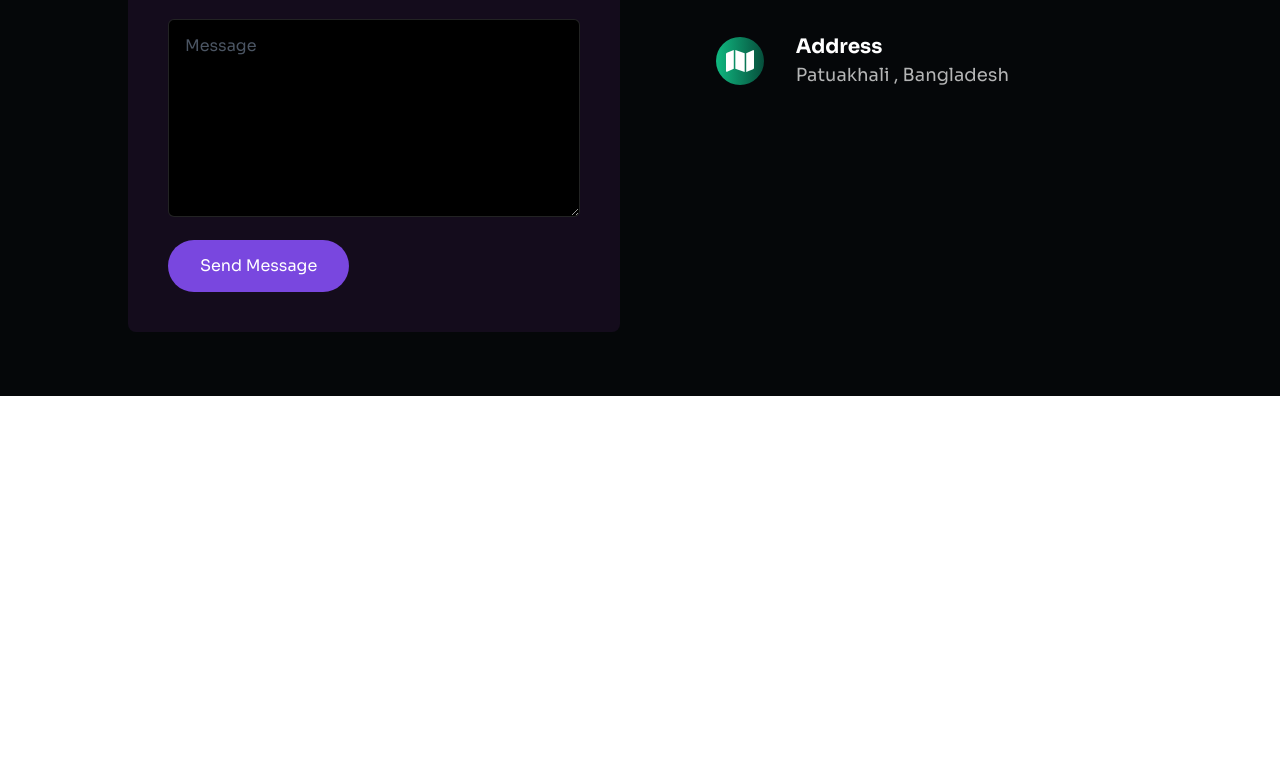
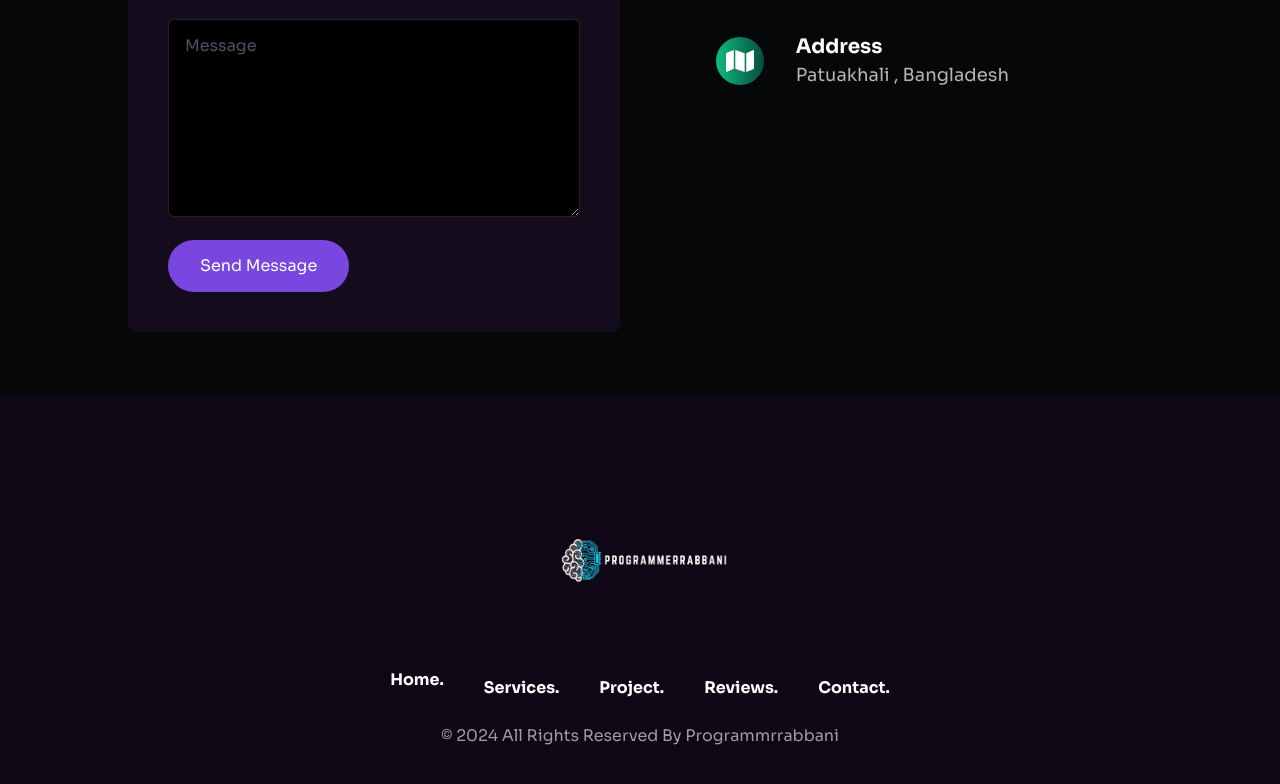
Before and after one commit to programmerrabbani01/webDev-portfolio, a Next.js app: page / in a window 1280 px wide. Shown: the part 6356-7140 px from the top of the page. Before the commit the page ends 6752 px from the top, so only its background shows below. Built offline with nearby package versions, Linux system fonts and the light colour scheme.

Commit message:
Footer Section Complete

```diff
--- a/app/layout.tsx
+++ b/app/layout.tsx
@@ -3,6 +3,7 @@ import type { Metadata } from "next";
 import { Sora } from "next/font/google";
 import "./globals.css";
 import ResponsiveNav from "@/components/Home/NavBar/ResponsiveNav.tsx";
+import Footer from "@/components/Home/Footer/Footer.tsx";
 
 // const geistSans = localFont({
 //   src: "./fonts/GeistVF.woff",
@@ -38,6 +39,7 @@ export default function RootLayout({
       >
         <ResponsiveNav />
         {children}
+        <Footer />
       </body>
     </html>
   );
--- /dev/null
+++ b/components/Home/Footer/Footer.tsx
@@ -0,0 +1,31 @@
+import Image from "next/image";
+import React from "react";
+import myLogo from "@/public/images/myLogo.png";
+
+export default function Footer() {
+  return (
+    <>
+      <div className="pt-16 pb-16 bg-[#0f0715]">
+        <div className="">
+          <Image
+            src={myLogo}
+            alt="logo"
+            width={200}
+            height={200}
+            className="mx-auto"
+          />
+        </div>
+        <div className="flex items-center justify-center flex-wrap space-x-10 space-y-4 text-white font-bold">
+          <div>Home.</div>
+          <div>Services.</div>
+          <div>Project.</div>
+          <div>Reviews.</div>
+          <div>Contact.</div>
+        </div>
+        <p className="text-white mt-6 text-opacity-60 text-center">
+          &copy; 2024 All Rights Reserved By Programmrrabbani
+        </p>
+      </div>
+    </>
+  );
+}
--- a/components/Home/Home.tsx
+++ b/components/Home/Home.tsx
@@ -20,6 +20,7 @@ export default function Home() {
         <ClientReviews />
         <Blog />
         <Contact />
+
       </div>
     </>
   );
```
